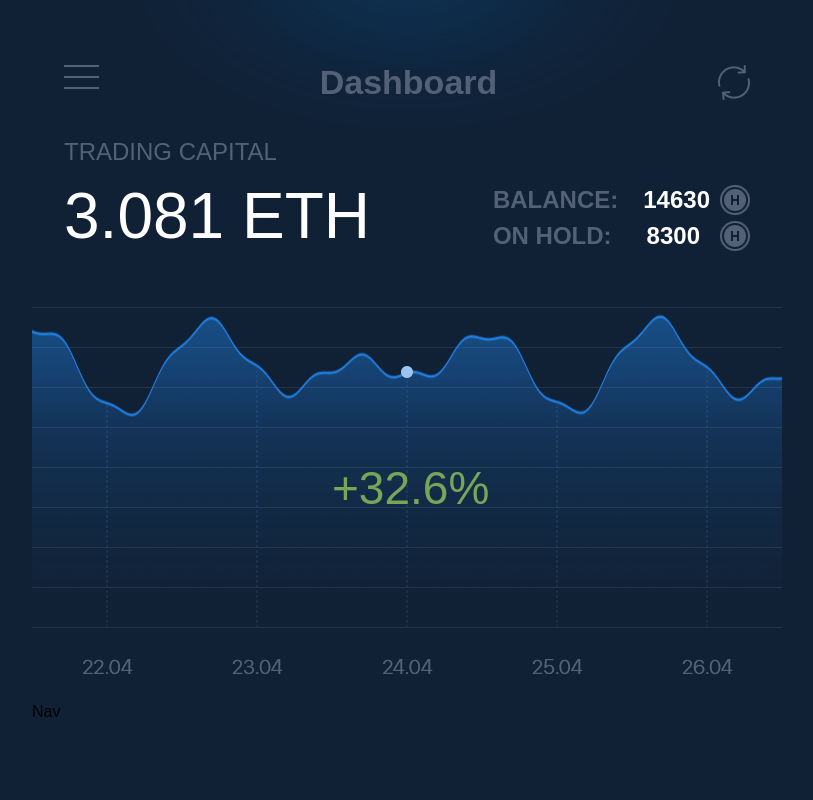
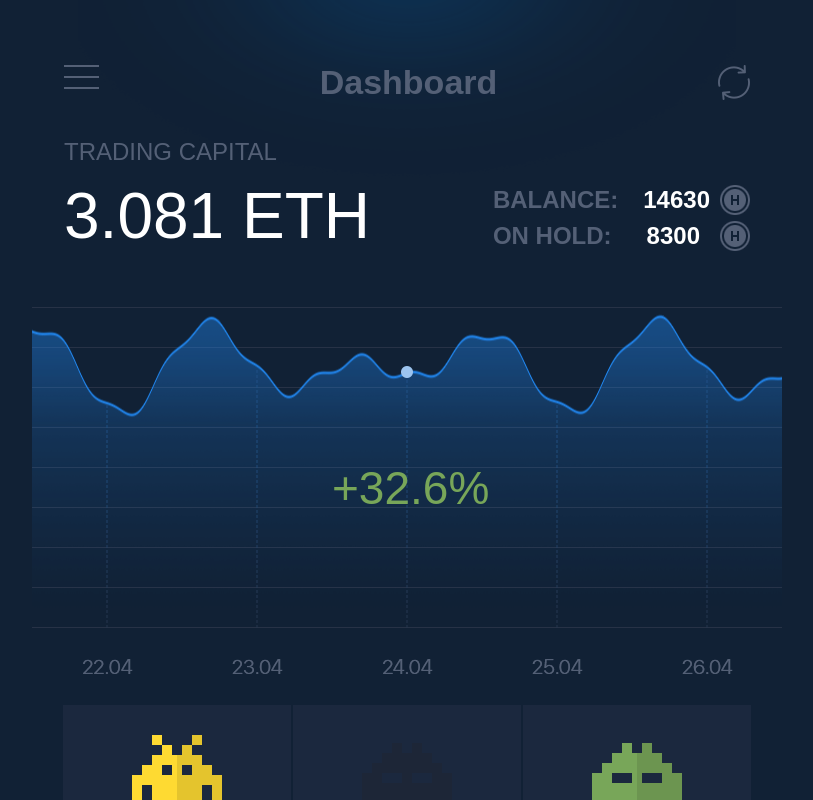
Before and after one commit to DmitruVasilev/test_for_Hyper_Quant, a React app: page / in a window 1280 px wide. Shown: the whole page, without its empty margins (233-1046 px from the left). Built offline with nearby package versions, Linux system fonts and the light colour scheme.

Commit message:
Add bot list

```diff
--- a/src/App.js
+++ b/src/App.js
@@ -2,12 +2,17 @@ import React, {Component} from "react";
 import Header from "./components/Header";
 import Balance from "./components/Balance";
 import Schedule from "./components/Schedule";
+import BotList from "./components/BotList";
 import data from "./data.min";
 import "./sass/general.sass";
 
 console.log("---", data);
 
 class App extends Component {
+  state = {
+    filter_value: "24h",
+  };
+
   render() {
     return (
       <div className="container">
@@ -20,6 +25,7 @@ class App extends Component {
             trading_capital_currency={data.trading_capital_currency}
           />
           <Schedule />
+          <BotList bots={data.bots} filter_value={this.state.filter_value} />
         </main>
         <div>Nav</div>
       </div>
--- a/src/components/Balance/index.js
+++ b/src/components/Balance/index.js
@@ -1,6 +1,6 @@
 import React from "react";
+import PropTypes from "prop-types";
 import "./Balance.sass";
-import PropTypes from "prop-types";
 
 const Balance = ({balance, on_hold, trading_capital, trading_capital_currency}) => (
   <section className="balance">
--- /dev/null
+++ b/src/components/BotList/BotList.sass
@@ -0,0 +1,55 @@
+@import '../../sass/vars'
+
+.bot_list
+  display: flex
+  flex-wrap: wrap
+  padding: 0 30px 32px
+  margin: 0
+  overflow: hidden
+
+.bot
+  display: flex
+  flex-direction: column
+  justify-content: center
+  align-items: center
+  padding: 30px 30px 25px
+  width: 228px
+  height: 210px
+  margin: 1px
+  background: $primary
+  list-style: none
+
+  & .bot__icon
+    width: 90px
+    height: 70px
+    margin-bottom: 20px
+    &.bot__icon--blue_bot
+      background: url("../../img/bot_blue.png")
+    &.bot__icon--red_bot
+      background: url("../../img/bot_red.png")
+    &.bot__icon--orange_bot
+      background: url("../../img/bot_orange.png")
+    &.bot__icon--green_bot
+      background: url("../../img/bot_green.png")
+    &.bot__icon--yellow_bot
+      background: url("../../img/bot_mega.png")
+      height: 90px
+    &.bot__icon--white_bot
+      background: url("../../img/bot_dark.png")
+
+  & .bot__name
+    margin-bottom: 10px
+    font-size: 20px
+    text-transform: uppercase
+    font-weight: bold
+    color: white
+    font-family: $base-ff
+
+  & .bot__value
+    font-size: 20px
+    font-weight: bold
+    font-family: $base-ff
+    &.bot__value--less
+      color: $accent
+    &.bot__value--more
+      color: $success
--- /dev/null
+++ b/src/components/BotList/index.js
@@ -0,0 +1,64 @@
+import React, {Component} from "react";
+import PropTypes from "prop-types";
+import "./BotList.sass";
+
+class BotList extends Component {
+  static propTypes = {
+    // from filter
+    filter_value: PropTypes.string.isRequired,
+    // from data
+    bots: PropTypes.shape({
+      optionalProperty: PropTypes.string,
+    }).isRequired,
+  };
+
+  getBotName = (bot_name) => {
+    if (bot_name === "yellow_bot") {
+      return "megabot";
+    }
+
+    if (bot_name === "green_bot") {
+      return "defence";
+    }
+
+    if (bot_name === "red_bot") {
+      return "attack";
+    }
+
+    if (bot_name === "orange_bot") {
+      return "attack";
+    }
+
+    if (bot_name === "blue_bot") {
+      return "balance";
+    }
+
+    if (bot_name === "white_bot") {
+      return "balance";
+    }
+
+    return null;
+  };
+
+  render() {
+    const {bots, filter_value} = this.props;
+    return (
+      <section>
+        <ul className="bot_list">
+          {bots.map((bot) => (
+            <li key={bot.cost} className="bot">
+              <span className={`bot__icon bot__icon--${bot.name}`} />
+              <span className="bot__name">{this.getBotName(bot.name)}</span>
+              <span className={`bot__value bot__value--${bot[filter_value] < 0 ? "less" : "more"}`}>
+                {bot[filter_value] < 0 ? "" : "+"}
+                {bot[filter_value]}%
+              </span>
+            </li>
+          ))}
+        </ul>
+      </section>
+    );
+  }
+}
+
+export default BotList;
--- a/src/components/Header/index.js
+++ b/src/components/Header/index.js
@@ -4,7 +4,7 @@ import Logo from "../Logo";
 import Refresh from "../Refresh";
 import "./Header.sass";
 
-class App extends Component {
+class Header extends Component {
   render() {
     return (
       <header className="header">
@@ -16,4 +16,4 @@ class App extends Component {
   }
 }
 
-export default App;
+export default Header;
--- a/src/components/Logo/index.js
+++ b/src/components/Logo/index.js
@@ -2,7 +2,7 @@ import React from "react";
 import PropTypes from "prop-types";
 import "./Logo.sass";
 
-const Hamburger = ({children}) => (
+const Logo = ({children}) => (
   <div className="logo">
     <a href="/" className="logo__link">
       {children}
@@ -10,8 +10,8 @@ const Hamburger = ({children}) => (
   </div>
 );
 
-Hamburger.propTypes = {
+Logo.propTypes = {
   children: PropTypes.oneOfType([PropTypes.arrayOf(PropTypes.node), PropTypes.node]).isRequired,
 };
 
-export default Hamburger;
+export default Logo;
--- a/src/sass/_vars.sass
+++ b/src/sass/_vars.sass
@@ -1,6 +1,6 @@
-$primary: #1698d9
+$primary: #1b283e
 $secondary: #b3b3b3
-$accent: #d91667
+$accent: #c14275
 $background: #112135
 $danger: #e90e3f
 $warning: #ff6
```
